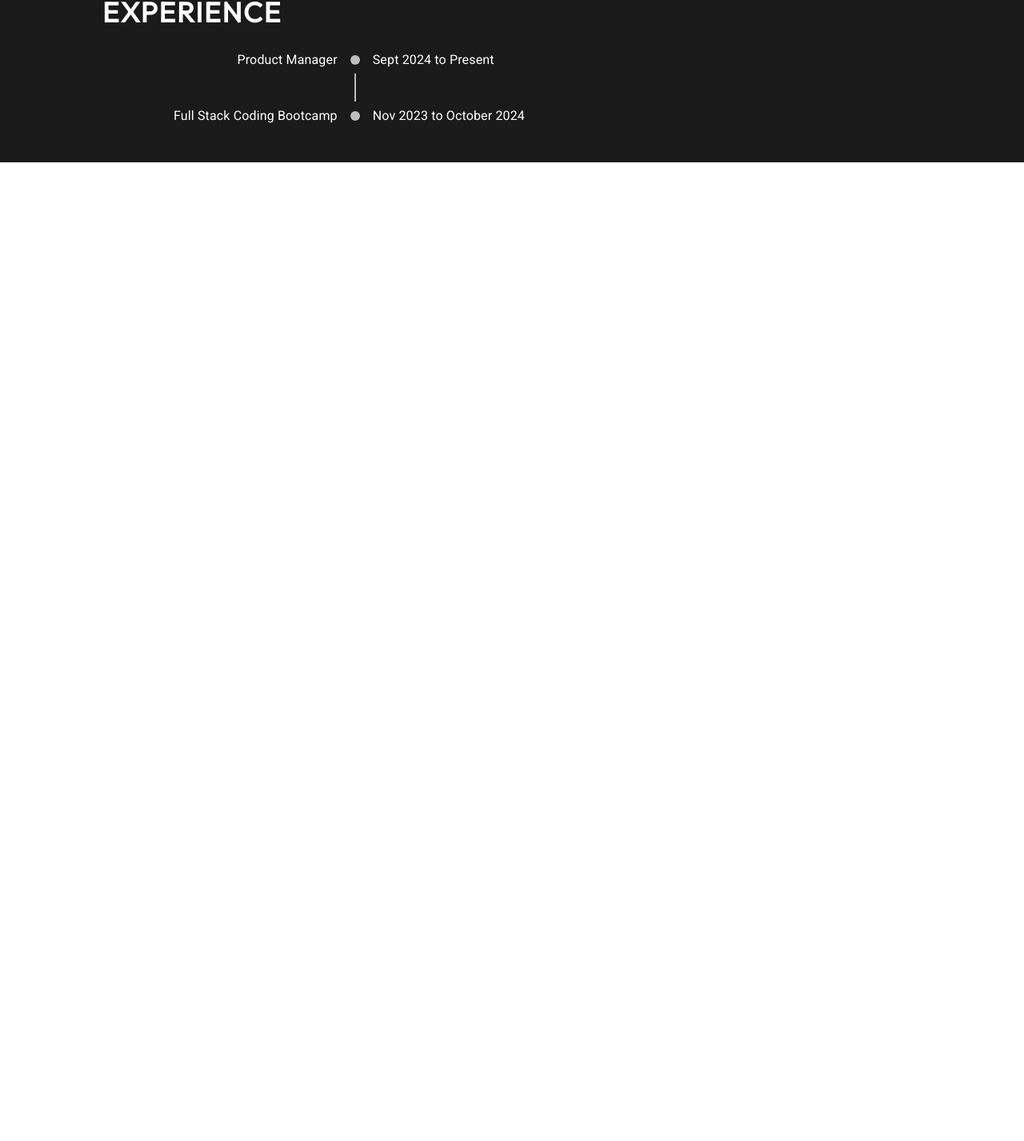
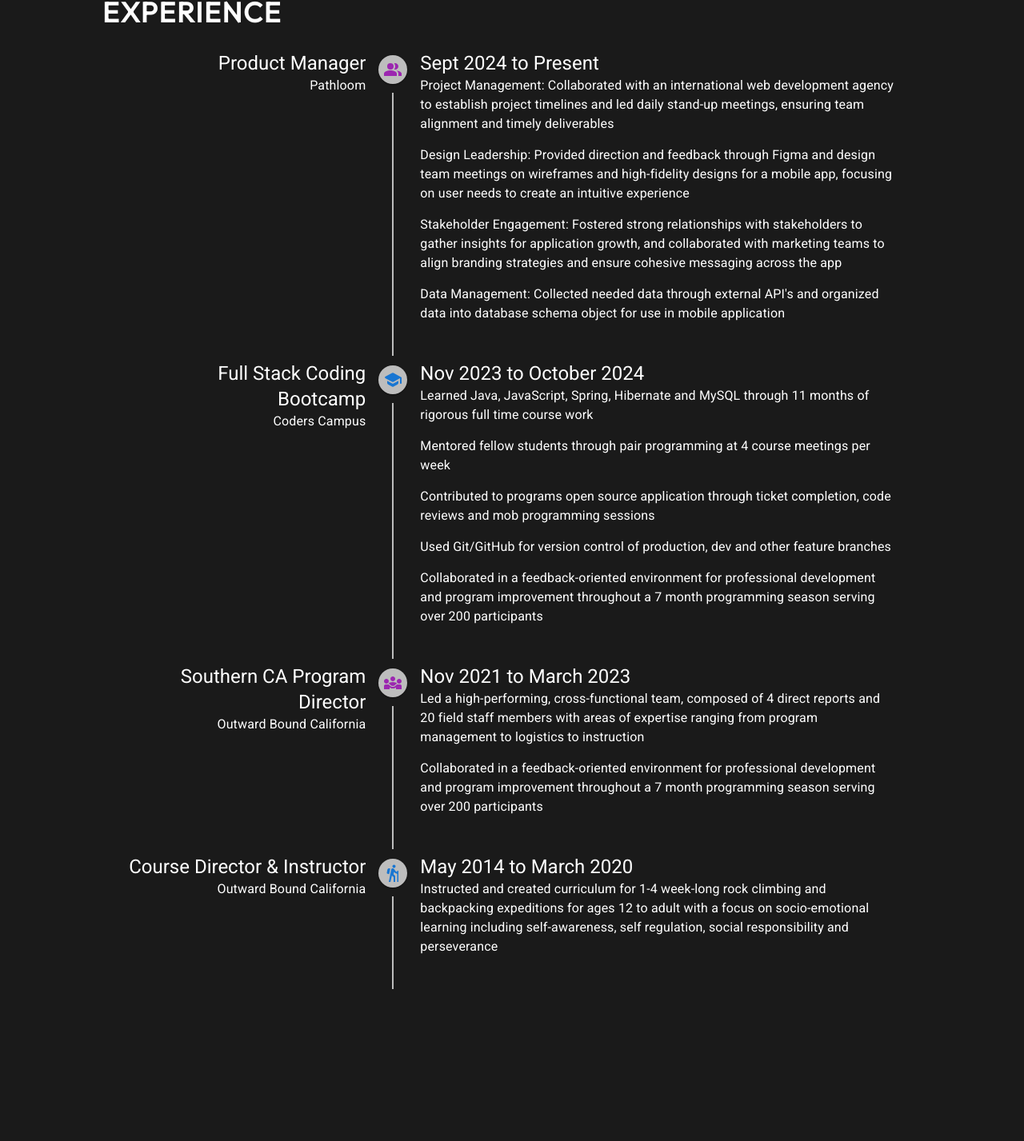
Before and after one commit to jeffpodmayer/portfolio-site, a React (Vite) app: page / in a window 1280 px wide. Shown: the part 1210-2637 px from the top of the page at 80% size. Before the commit the page ends 1413 px from the top, so only its background shows below. Built offline with nearby package versions, Linux system fonts and the light colour scheme.

Commit message:
updating timeline component

```diff
--- a/package.json
+++ b/package.json
@@ -14,6 +14,7 @@
     "@emotion/styled": "^11.14.0",
     "@fontsource/outfit": "^5.0.13",
     "@fontsource/roboto": "^5.0.14",
+    "@mui/icons-material": "^6.2.1",
     "@mui/lab": "^6.0.0-beta.20",
     "@mui/material": "^6.2.1",
     "@mui/styled-engine-sc": "^6.2.1",
--- a/src/App.jsx
+++ b/src/App.jsx
@@ -14,7 +14,7 @@ function App() {
       {/* <About /> */}
       <Projects />
       <Experience />
-      {/* <Contact /> */}
+      <Contact />
     </div>
   );
 }
--- a/src/components/Navbar/Navbar.module.css
+++ b/src/components/Navbar/Navbar.module.css
@@ -41,20 +41,13 @@
   color: var(--color-text);
   text-decoration: none;
   margin-bottom: 15px;
-  transition: color 0.3s ease, background-position 0.5s ease;
+  transition: color 0.3s ease;
 }
 
 .menuItems a:hover {
-  background: linear-gradient(
-    90deg,
-    #ff7eb3,
-    /* pink */ #57cff0,
-    /* blue */ #9b51e0 /* purple */
-  );
-  background-size: 200%;
-  background-position: 100% 0;
-  -webkit-text-fill-color: transparent;
-  transition: background-position 0.5s ease;
+  color: transparent; /* Makes the text transparent */
+  background-image: linear-gradient(90deg, #ff7eb3, #57cff0, #9b51e0);
+  background-clip: text; /* Applies the background gradient to the text only */
 }
 
 .menuBtn {
--- a/src/components/Timeline/Timeline.jsx
+++ b/src/components/Timeline/Timeline.jsx
@@ -1,42 +1,175 @@
 import * as React from "react";
+import history from "../../data/history.json";
 import Timeline from "@mui/lab/Timeline";
 import TimelineItem from "@mui/lab/TimelineItem";
 import TimelineSeparator from "@mui/lab/TimelineSeparator";
 import TimelineConnector from "@mui/lab/TimelineConnector";
 import TimelineContent from "@mui/lab/TimelineContent";
 import TimelineDot from "@mui/lab/TimelineDot";
-// import LaptopMacIcon from "@mui/icons-material/LaptopMac";
+import Typography from "@mui/material/Typography";
+import SchoolRoundedIcon from "@mui/icons-material/SchoolRounded";
+import PeopleAltIcon from "@mui/icons-material/PeopleAlt";
+import Diversity3Icon from "@mui/icons-material/Diversity3";
+import HikingIcon from "@mui/icons-material/Hiking";
+
 import TimelineOppositeContent, {
   timelineOppositeContentClasses,
 } from "@mui/lab/TimelineOppositeContent";
+import { Diversity3 } from "@mui/icons-material";
 
 export default function LeftAlignedTimeline() {
   return (
     <Timeline
       sx={{
         [`& .${timelineOppositeContentClasses.root}`]: {
-          flex: 0.4,
+          flex: 0.5,
         },
       }}
     >
       <TimelineItem>
         <TimelineOppositeContent color="white">
-          Product Manager
+          <Typography variant="h5" component="span">
+            Product Manager
+          </Typography>
+          <Typography>Pathloom</Typography>
         </TimelineOppositeContent>
         <TimelineSeparator>
-          <TimelineDot></TimelineDot>
+          <TimelineDot>
+            <PeopleAltIcon color="secondary" />
+          </TimelineDot>
           <TimelineConnector />
         </TimelineSeparator>
-        <TimelineContent>Sept 2024 to Present</TimelineContent>
+        <TimelineContent>
+          <Typography variant="h5" component="span">
+            Sept 2024 to Present
+          </Typography>
+          <Typography marginBottom={"35px"}>
+            <Typography marginBottom={"15px"}>
+              Project Management: Collaborated with an international web
+              development agency to establish project timelines and led daily
+              stand-up meetings, ensuring team alignment and timely deliverables
+            </Typography>
+            <Typography marginBottom={"15px"}>
+              Design Leadership: Provided direction and feedback through Figma
+              and design team meetings on wireframes and high-fidelity designs
+              for a mobile app, focusing on user needs to create an intuitive
+              experience
+            </Typography>
+            <Typography marginBottom={"15px"}>
+              Stakeholder Engagement: Fostered strong relationships with
+              stakeholders to gather insights for application growth, and
+              collaborated with marketing teams to align branding strategies and
+              ensure cohesive messaging across the app
+            </Typography>
+            <Typography marginBottom={"15px"}>
+              Data Management: Collected needed data through external API's and
+              organized data into database schema object for use in mobile
+              application
+            </Typography>
+          </Typography>
+        </TimelineContent>
       </TimelineItem>
+
       <TimelineItem>
         <TimelineOppositeContent color="white">
-          Full Stack Coding Bootcamp
+          <Typography variant="h5" component="span">
+            Full Stack Coding Bootcamp
+          </Typography>
+          <Typography>Coders Campus</Typography>
         </TimelineOppositeContent>
         <TimelineSeparator>
-          <TimelineDot />
+          <TimelineDot>
+            <SchoolRoundedIcon color="primary"></SchoolRoundedIcon>
+          </TimelineDot>
+          <TimelineConnector />
         </TimelineSeparator>
-        <TimelineContent>Nov 2023 to October 2024</TimelineContent>
+        <TimelineContent>
+          <Typography variant="h5" component="span">
+            Nov 2023 to October 2024
+          </Typography>
+          <Typography marginBottom={"35px"}>
+            <Typography marginBottom={"15px"}>
+              Learned Java, JavaScript, Spring, Hibernate and MySQL through 11
+              months of rigorous full time course work
+            </Typography>
+            <Typography marginBottom={"15px"}>
+              Mentored fellow students through pair programming at 4 course
+              meetings per week
+            </Typography>
+            <Typography marginBottom={"15px"}>
+              Contributed to programs open source application through ticket
+              completion, code reviews and mob programming sessions
+            </Typography>
+            <Typography marginBottom={"15px"}>
+              Used Git/GitHub for version control of production, dev and other
+              feature branches
+            </Typography>
+            <Typography marginBottom={"15px"}>
+              Collaborated in a feedback-oriented environment for professional
+              development and program improvement throughout a 7 month
+              programming season serving over 200 participants
+            </Typography>
+          </Typography>
+        </TimelineContent>
+      </TimelineItem>
+
+      <TimelineItem>
+        <TimelineOppositeContent color="white">
+          <Typography variant="h5" component="span">
+            Southern CA Program Director
+          </Typography>
+          <Typography>Outward Bound California</Typography>
+        </TimelineOppositeContent>
+        <TimelineSeparator>
+          <TimelineDot>
+            <Diversity3Icon color="secondary" />
+          </TimelineDot>
+          <TimelineConnector />
+        </TimelineSeparator>
+        <TimelineContent>
+          <Typography variant="h5" component="span">
+            Nov 2021 to March 2023
+          </Typography>
+          <Typography marginBottom={"35px"}>
+            <Typography marginBottom={"15px"}>
+              Led a high-performing, cross-functional team, composed of 4 direct
+              reports and 20 field staff members with areas of expertise ranging
+              from program management to logistics to instruction
+            </Typography>
+            <Typography>
+              Collaborated in a feedback-oriented environment for professional
+              development and program improvement throughout a 7 month
+              programming season serving over 200 participants
+            </Typography>
+          </Typography>
+        </TimelineContent>
+      </TimelineItem>
+
+      <TimelineItem>
+        <TimelineOppositeContent color="white">
+          <Typography variant="h5" component="span">
+            Course Director & Instructor
+          </Typography>
+          <Typography>Outward Bound California</Typography>
+        </TimelineOppositeContent>
+        <TimelineSeparator>
+          <TimelineDot>
+            <HikingIcon color="primary" />
+          </TimelineDot>
+          <TimelineConnector />
+        </TimelineSeparator>
+        <TimelineContent>
+          <Typography variant="h5" component="span">
+            May 2014 to March 2020
+          </Typography>
+          <Typography marginBottom={"35px"}>
+            {" "}
+            Instructed and created curriculum for 1-4 week-long rock climbing
+            and backpacking expeditions for ages 12 to adult with a focus on
+            socio-emotional learning including self-awareness, self regulation,
+            social responsibility and perseverance
+          </Typography>
+        </TimelineContent>
       </TimelineItem>
     </Timeline>
   );
```
Also changed, not shown: 1 other file (tests, documents, lock files or other folders).
